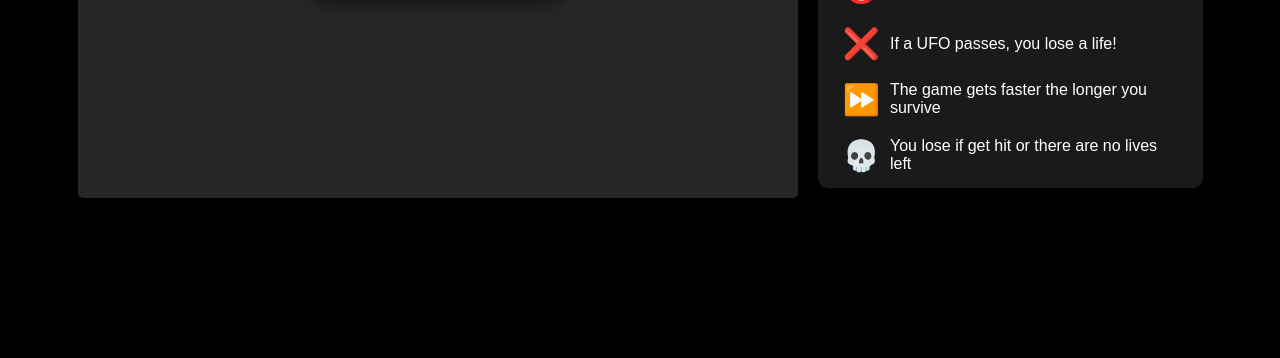
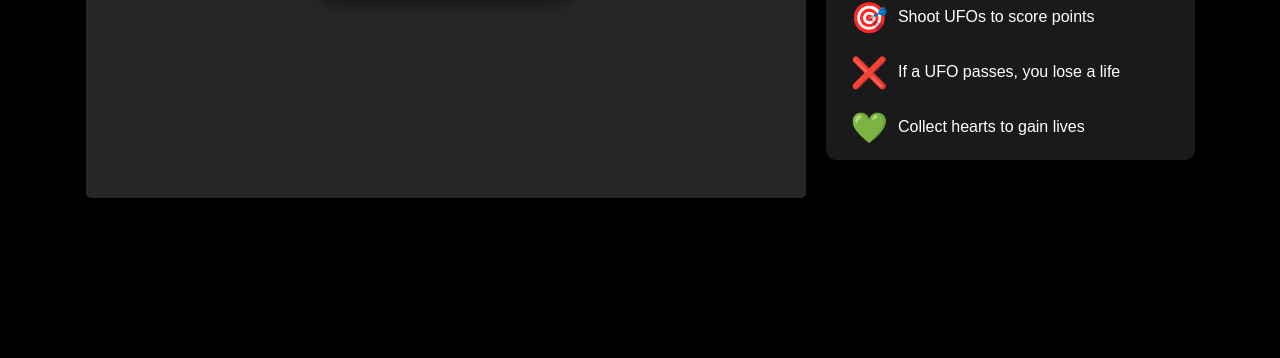
Before and after one commit to DerFoB/SpaceGame, a plain HTML site: page index.html in a window 1280 px wide. Shown: the part 442-800 px from the top of the page. Drawn offline with Linux system fonts and the light colour scheme; animation ran at ten frames a second.

Commit message:
update instruction + collect powerup by rocket

```diff
--- a/html/instructions.html
+++ b/html/instructions.html
@@ -15,19 +15,15 @@
         </tr>
         <tr>
             <td class="icon">🎯</td>
-            <td>Hit UFOs to score points</td>
+            <td>Shoot UFOs to score points</td>
         </tr>
         <tr>
             <td class="icon">❌</td>
-            <td>If a UFO passes, you lose a life!</td>
+            <td>If a UFO passes, you lose a life</td>
         </tr>
         <tr>
-            <td class="icon">⏩</td>
-            <td>The game gets faster the longer you survive</td>
-        </tr>
-        <tr>
-            <td class="icon">💀</td>
-            <td>You lose if get hit or there are no lives left</td>
+            <td class="icon">💚</td>
+            <td>Collect hearts to gain lives</td>
         </tr>
     </table>
 </div>
```
Also changed, not shown: scripts/game.js (+9 -1 lines).
